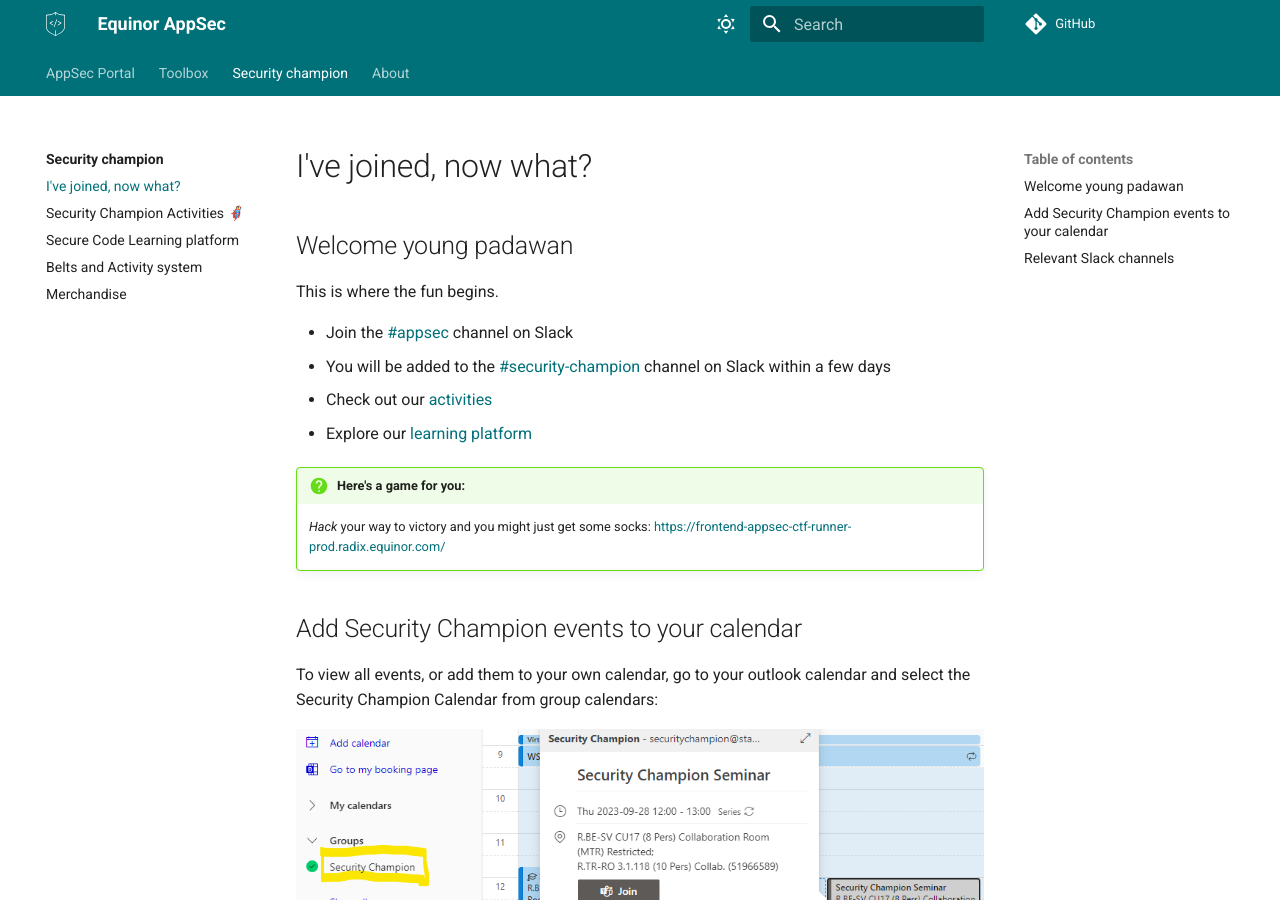
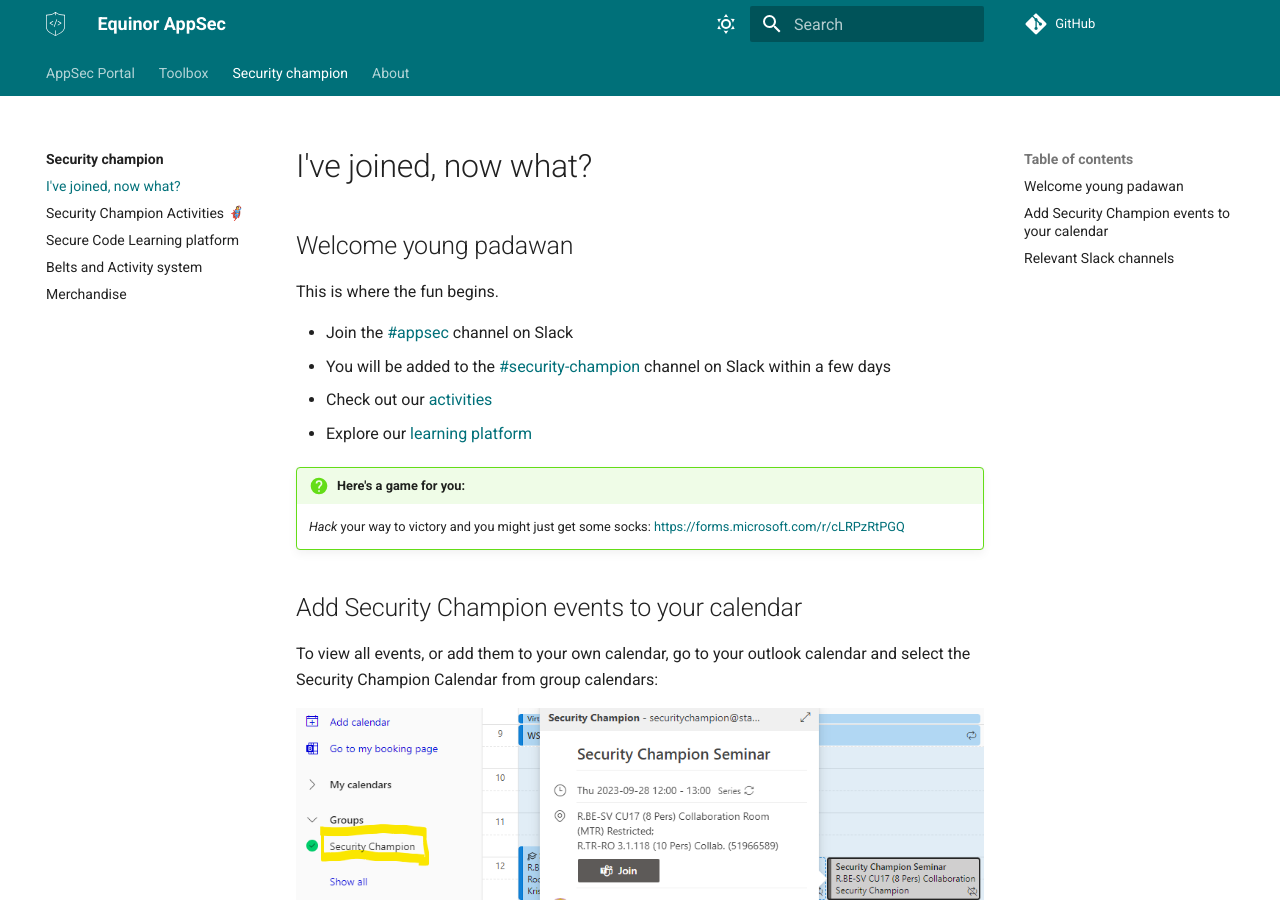
Before and after one commit to equinor/appsec, an MkDocs documentation site: the page built from docs/security-champion/1-new_security_champion.md, in a window 1280 px wide and 900 px high. Built offline with MkDocs 1.6.1 and Material for MkDocs 9.7.7, drawn with Linux system fonts in a browser that asks for light colours; some web fonts are replaced; comment, search, counter and statistics services are not loaded; some of the changed lines change nothing that is shown.

Commit message:
Revert to link the forms instead of the game instance

```diff
--- a/docs/security-champion/1-new_security_champion.md
+++ b/docs/security-champion/1-new_security_champion.md
@@ -10,7 +10,7 @@
 - Explore our [learning platform](./4-learning-platform.md)
 
 !!! question "Here's a game for you:"
-    _Hack_ your way to victory and you might just get some socks: <https://frontend-appsec-ctf-runner-prod.radix.equinor.com/>
+    _Hack_ your way to victory and you might just get some socks: <https://forms.microsoft.com/r/cLRPzRtPGQ>
 
 ## Add Security Champion events to your calendar
 
```
